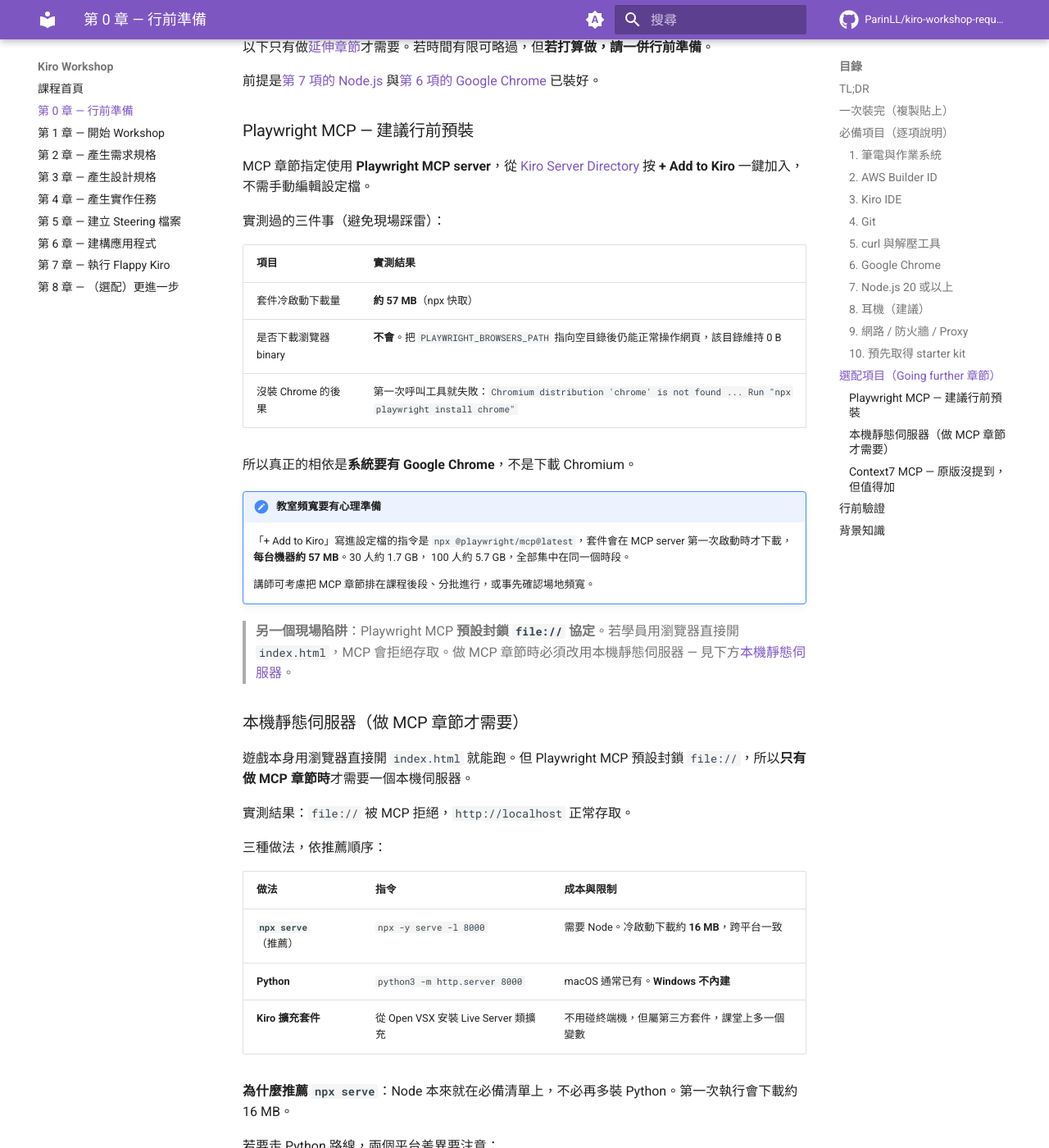
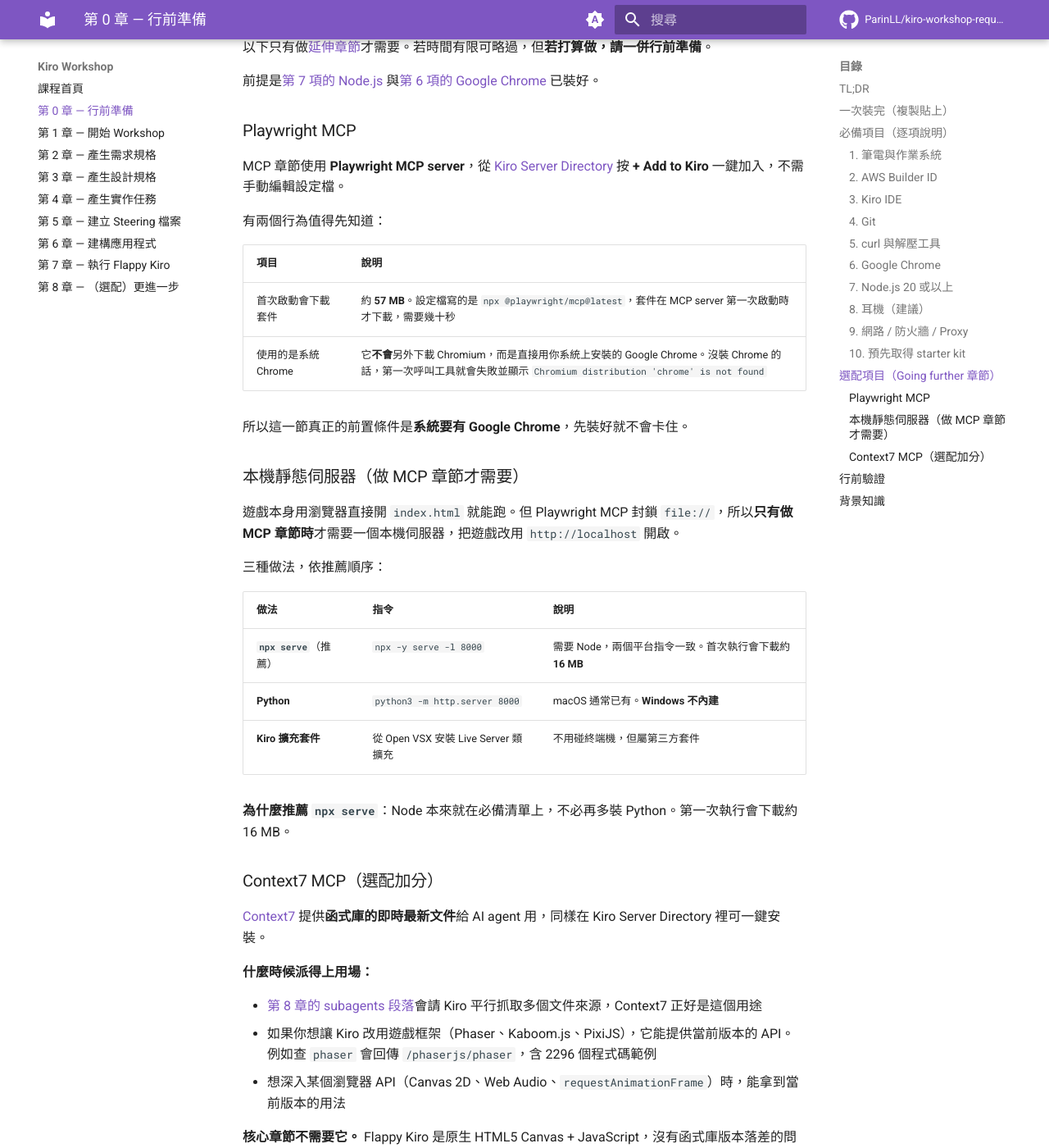
Before and after one commit to ParinLL/kiro-workshop-requirement, an MkDocs documentation site: the page built from docs/00-prerequisites.md, in a window 1280 px wide and 1400 px high, scrolled down 6544 px. Shown: the whole window at 82% size. Built offline with MkDocs 1.6.1 and Material for MkDocs 9.7.7, drawn with Linux system fonts in a browser that asks for light colours; comment, search, counter and statistics services are not loaded; some of the changed text lies outside the part shown.

Commit message:
Rewrite the docs in a learner's voice; move planning notes to the README
The chapters had absorbed language written for whoever runs the course rather
than whoever takes it: bandwidth arithmetic for 30 and 100 people, advice on
scheduling the MCP chapter, 現場踩雷 / 卡點 / lab 的卡點 framing, and 學員
referred to in the third person inside pages the 學員 is reading.

Chapters now address the reader directly and state behaviour as fact instead
of as something that was measured. The Playwright section keeps what a learner
needs — the 57 MB first-run download and the system-Chrome dependency — and
the file:// restriction is promoted to a warning admonition, since hitting it
mid-exercise is confusing.

The operational detail is not lost: it moves to a 開課須知 section in the
README, which is the right audience. That includes why pre-warming the npx
cache does not reliably help, the Context7 per-IP limit, and the verified
platform behaviours with the environment they were checked on.

````diff
--- a/docs/00-prerequisites.md
+++ b/docs/00-prerequisites.md
@@ -1,8 +1,8 @@
 # 第 0 章：行前準備
 
-本章整理學員在活動前需要準備的所有項目，每一項都附上各平台的實際安裝指令。
+本章整理你在課程開始前需要準備的所有項目，每一項都附上各平台的實際安裝指令。
 
-> **請務必在活動前完成「必備項目」**，特別是 Kiro IDE 安裝 + 登入。現場最常卡住的就是登入與企業防火牆。
+> **請在課程開始前完成「必備項目」**，特別是 Kiro IDE 的安裝與登入。登入流程與企業網路的防火牆設定最花時間，提早處理會順利很多。
 
 ---
 
@@ -17,9 +17,9 @@
 | 5 | curl + 解壓工具 | 取得 starter kit（系統內建） |
 | 6 | Google Chrome | 執行遊戲；Playwright MCP 也指定要它 |
 | 7 | **Node.js 20+** | **Kiro 產出的程式常會用到**，MCP 章節也需要 |
-| 8 | 耳機（建議） | 遊戲有音效，教室裡會很吵 |
-| 9 | 防火牆 / Proxy 放行 | 企業筆電常見卡點 |
-| 10 | 預先取得 starter kit | 避免現場網路壅塞 |
+| 8 | 耳機（建議） | 遊戲有音效，方便你聽自己做的音效回饋 |
+| 9 | 防火牆 / Proxy 放行 | 企業或校園網路常需要事先申請 |
+| 10 | 預先取得 starter kit | 課前抓好，開始時就能直接進入主題 |
 
 > **費用提醒**：本課程**全程在本機執行，完全免費**。不會建立任何 AWS 資源，因此不需要 AWS 帳號、AWS CLI，也沒有部署環節。你只需要一組免費的 AWS Builder ID 來登入 Kiro。
 
@@ -214,7 +214,7 @@
 
 ### 7. Node.js 20 或以上
 
-**這一項的重要性比原版 workshop 描述的更高**，原因有三個，只有第三個是選配：
+**建議一定要裝**，有三個地方會用到，只有第三個是選配：
 
 1. **Kiro 產出的程式很可能需要 Node** — 你在設計與實作階段會請 Kiro 寫測試、加工具、跑檢查。以本課程的技術選型（原生 HTML5 Canvas + JavaScript）來說，Kiro 產生的單元測試與 property-based test 通常會用 Node 內建的 `node:test` 執行。沒有 Node，這些任務就只能跳過
 2. **本機靜態伺服器** — `npx serve` 是跨平台最省事的做法，見[本機靜態伺服器](#local-server)
@@ -245,7 +245,7 @@
 
 ### 8. 耳機（建議）
 
-遊戲有拍翅、計分、碰撞三種音效，還有循環播放的背景音樂。**一整間教室同時開音效會很吵**，建議自備耳機，這樣你才聽得出自己做的音效回饋對不對。
+遊戲有拍翅、計分、碰撞三種音效，還有循環播放的背景音樂。戴耳機你才聽得清楚自己做出來的音效回饋對不對，也不會影響旁邊的人。
 
 ### 9. 網路 / 防火牆 / Proxy
 
@@ -312,7 +312,7 @@
 
 ### 10. 預先取得 starter kit
 
-Starter kit 就在本 repo 的 [`starter-kit/`](https://github.com/ParinLL/kiro-workshop-requirement/tree/main/starter-kit) 目錄，約 1.6 MB。現場才下載可能因網路壅塞而卡住，建議行前先抓。
+Starter kit 就在本 repo 的 [`starter-kit/`](https://github.com/ParinLL/kiro-workshop-requirement/tree/main/starter-kit) 目錄，約 1.6 MB。建議課前先抓下來，開始時就能直接進入主題。
 
 最簡單的方式是直接 clone 整個 repo（教材與素材一次到手）：
 
@@ -346,93 +346,53 @@
 
 前提是[第 7 項的 Node.js](#7-nodejs-20-或以上) 與[第 6 項的 Google Chrome](#6-google-chrome) 已裝好。
 
-### Playwright MCP — 建議行前預裝
+### Playwright MCP
 
-MCP 章節指定使用 **Playwright MCP server**，從 [Kiro Server Directory](https://kiro.dev/docs/mcp/servers/) 按 **+ Add to Kiro** 一鍵加入，不需手動編輯設定檔。
+MCP 章節使用 **Playwright MCP server**，從 [Kiro Server Directory](https://kiro.dev/docs/mcp/servers/) 按 **+ Add to Kiro** 一鍵加入，不需手動編輯設定檔。
 
-實測過的三件事（避免現場踩雷）：
+有兩個行為值得先知道：
 
-| 項目 | 實測結果 |
+| 項目 | 說明 |
 |---|---|
-| 套件冷啟動下載量 | **約 57 MB**（npx 快取） |
-| 是否下載瀏覽器 binary | **不會**。把 `PLAYWRIGHT_BROWSERS_PATH` 指向空目錄後仍能正常操作網頁，該目錄維持 0 B |
-| 沒裝 Chrome 的後果 | 第一次呼叫工具就失敗：`Chromium distribution 'chrome' is not found ... Run "npx playwright install chrome"` |
+| 首次啟動會下載套件 | 約 **57 MB**。設定檔寫的是 `npx @playwright/mcp@latest`，套件在 MCP server 第一次啟動時才下載，需要幾十秒 |
+| 使用的是系統 Chrome | 它**不會**另外下載 Chromium，而是直接用你系統上安裝的 Google Chrome。沒裝 Chrome 的話，第一次呼叫工具就會失敗並顯示 `Chromium distribution 'chrome' is not found` |
 
-所以真正的相依是**系統要有 Google Chrome**，不是下載 Chromium。
+所以這一節真正的前置條件是**系統要有 Google Chrome**，先裝好就不會卡住。
 
-!!! note "教室頻寬要有心理準備"
-
-    「+ Add to Kiro」寫進設定檔的指令是 `npx @playwright/mcp@latest`，套件會在
-    MCP server 第一次啟動時才下載，**每台機器約 57 MB**。30 人約 1.7 GB，
-    100 人約 5.7 GB，全部集中在同一個時段。
-
-    講師可考慮把 MCP 章節排在課程後段、分批進行，或事先確認場地頻寬。
-
-> **另一個現場陷阱**：Playwright MCP **預設封鎖 `file://` 協定**。若學員用瀏覽器直接開 `index.html`，MCP 會拒絕存取。做 MCP 章節時必須改用本機靜態伺服器 — 見下方[本機靜態伺服器](#local-server)。
 
 <a id="local-server"></a>
 
 ### 本機靜態伺服器（做 MCP 章節才需要）
 
-遊戲本身用瀏覽器直接開 `index.html` 就能跑。但 Playwright MCP 預設封鎖 `file://`，所以**只有做 MCP 章節時**才需要一個本機伺服器。
-
-實測結果：`file://` 被 MCP 拒絕，`http://localhost` 正常存取。
+遊戲本身用瀏覽器直接開 `index.html` 就能跑。但 Playwright MCP 封鎖 `file://`，所以**只有做 MCP 章節時**才需要一個本機伺服器，把遊戲改用 `http://localhost` 開啟。
 
 三種做法，依推薦順序：
 
-| 做法 | 指令 | 成本與限制 |
+| 做法 | 指令 | 說明 |
 |---|---|---|
-| **`npx serve`**（推薦） | `npx -y serve -l 8000` | 需要 Node。冷啟動下載約 **16 MB**，跨平台一致 |
+| **`npx serve`**（推薦） | `npx -y serve -l 8000` | 需要 Node，兩個平台指令一致。首次執行會下載約 **16 MB** |
 | **Python** | `python3 -m http.server 8000` | macOS 通常已有。**Windows 不內建** |
-| **Kiro 擴充套件** | 從 Open VSX 安裝 Live Server 類擴充 | 不用碰終端機，但屬第三方套件，課堂上多一個變數 |
+| **Kiro 擴充套件** | 從 Open VSX 安裝 Live Server 類擴充 | 不用碰終端機，但屬第三方套件 |
 
 **為什麼推薦 `npx serve`**：Node 本來就在必備清單上，不必再多裝 Python。第一次執行會下載約 16 MB。
 
-若要走 Python 路線，兩個平台差異要注意：
-
-=== "Windows"
-
-    **完全不內建 Python**。而且 Windows 預設有一個 0 byte 的 `python3.exe` 是 Microsoft Store 的轉接殼（App Execution Alias），執行它只會回錯誤碼 9009 而不是啟動 Python — 看起來「有」但實際不能用。
-
-    要真的安裝：
-
-    ```powershell
-    winget install Python.Python.3.13
-    ```
-
-    裝完用 `python --version` 確認（Windows 上通常是 `python` 而非 `python3`）。
-
-=== "macOS"
-
-    `/usr/bin/python3` 由 Xcode Command Line Tools 提供。若機器沒裝過 CLT，第一次執行會跳出安裝對話框，那個下載不小。可先確認：
-
-    ```bash
-    python3 --version
-    ```
-
-    需要安裝的話：
-
-    ```bash
-    xcode-select --install    # 或 brew install python
-    ```
-
-### Context7 MCP — 原版沒提到，但值得加
+### Context7 MCP（選配加分）
 
 [Context7](https://context7.com/) 提供**函式庫的即時最新文件**給 AI agent 用，同樣在 Kiro Server Directory 裡可一鍵安裝。
 
-**加分在哪：**
+**什麼時候派得上用場：**
 
-- [Going further 的 subagents 章節](08-going-further.md#doc-research)明確要「平行抓取多個文件來源」，Context7 正好是這個用途
-- 學員若讓 Kiro 改用遊戲框架（Phaser、Kaboom.js、PixiJS），Context7 能給到當前版本的 API。實測查 `phaser` 會回 `/phaserjs/phaser`，2296 個 code snippets
+- [第 8 章的 subagents 段落](08-going-further.md#doc-research)會請 Kiro 平行抓取多個文件來源，Context7 正好是這個用途
+- 如果你想讓 Kiro 改用遊戲框架（Phaser、Kaboom.js、PixiJS），它能提供當前版本的 API。例如查 `phaser` 會回傳 `/phaserjs/phaser`，含 2296 個程式碼範例
 - 想深入某個瀏覽器 API（Canvas 2D、Web Audio、`requestAnimationFrame`）時，能拿到當前版本的用法
 
-**但核心 90 分鐘章節其實不需要它。** Flappy Kiro 是原生 HTML5 Canvas + JavaScript，沒有函式庫版本漂移問題，Kiro 內建知識就夠。
+**核心章節不需要它。** Flappy Kiro 是原生 HTML5 Canvas + JavaScript，沒有函式庫版本落差的問題，Kiro 內建知識就足夠。
 
-**要用就注意 rate limit（重要）：**
+**要用的話請先申請免費 API key：**
 
-- 不帶 API key 也能跑（實測未設 `CONTEXT7_API_KEY` 可正常回應），但官方明載 API key 才有較高 rate limit
-- 匿名額度是**按 IP** 計算。整間教室走同一個 NAT 出口，30～100 人共用一個額度，**很可能撞 429，反而變成 lab 的卡點**
-- 因此若要在課堂使用，請**每位學員各自申請免費 key**：<https://context7.com/dashboard>，然後設為環境變數：
+- 不帶 API key 也能運作，但官方說明 API key 才有較高的 rate limit
+- 免費額度是**按 IP** 計算，所以多人共用同一個對外網路時容易一起撞到上限
+- 在 <https://context7.com/dashboard> 申請你自己的 free key，然後設為環境變數：
 
 === "macOS"
 
@@ -448,7 +408,7 @@
     # 設定後需重開 Kiro 才會讀到
     ```
 
-**結論**：Playwright 建議預裝（MCP 章節指定用到）；Context7 列為選配加分，若要開就一定要配自己的 free API key，否則建議課堂上別開。
+**小結**：Playwright 是 MCP 章節會實際用到的；Context7 屬於選配加分，要用就先配好自己的 free API key。
 
 ---
 
--- a/docs/08-going-further.md
+++ b/docs/08-going-further.md
@@ -12,7 +12,7 @@
 | [8.4 MCP servers](#mcp) | 透過 Model Context Protocol 連接外部服務 |
 | [8.5 Skills](#skills) | 打包可重用的指令，讓 Kiro 在相關時自動啟用 |
 
-> **本課程範圍說明**：AWS 原版的 Going further 還有 **Kiro Powers** 與 **Kiro CLI** 兩節，內容都聚焦在 AWS 部署，因此本課程未納入。有興趣可自行參考 [Kiro 官方文件](https://kiro.dev/docs/)。
+> Kiro 還有 **Powers** 與 **CLI** 等能力本課程沒有涵蓋，它們主要用於 AWS 部署情境。想進一步了解可參考 [Kiro 官方文件](https://kiro.dev/docs/)。
 
 ---
 
@@ -322,11 +322,11 @@
 
 它和 [8.1 的 subagents 文件研究](#doc-research)搭配特別有用 — 想深入 Canvas 2D、Web Audio 或 `requestAnimationFrame` 的當前用法時，能拿到準確的資料而不是模型的舊記憶。
 
-> **注意 rate limit**：不帶 API key 也能使用，但匿名額度是**按 IP** 計算。如果整間教室走同一個對外 IP，很容易撞到限制。建議在 [context7.com/dashboard](https://context7.com/dashboard) 申請免費 API key，設為環境變數 `CONTEXT7_API_KEY`。
+> **注意 rate limit**：不帶 API key 也能使用，但免費額度是**按 IP** 計算，多人共用同一個對外網路時容易一起撞到上限。建議在 [context7.com/dashboard](https://context7.com/dashboard) 申請自己的免費 API key，設為環境變數 `CONTEXT7_API_KEY`。
 
 ### （選配）其他 MCP 探索方向
 
-以下是原版 workshop 提供的探索方向。這些需要外部服務，**在課堂時間內不一定做得完**，可當作課後練習。
+以下方向需要額外的外部服務，設定起來比較花時間，適合當作課後自行延伸的練習。
 
 **Sprite 生成**
 
````
Also changed, not shown: README.md (+27 -1 lines), docs/index.md (+6 -15 lines).
